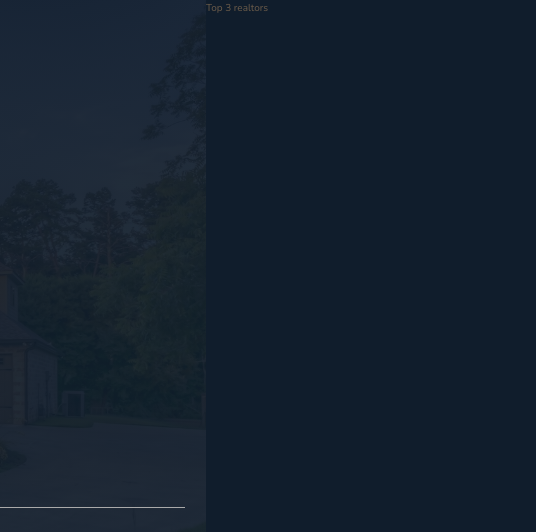
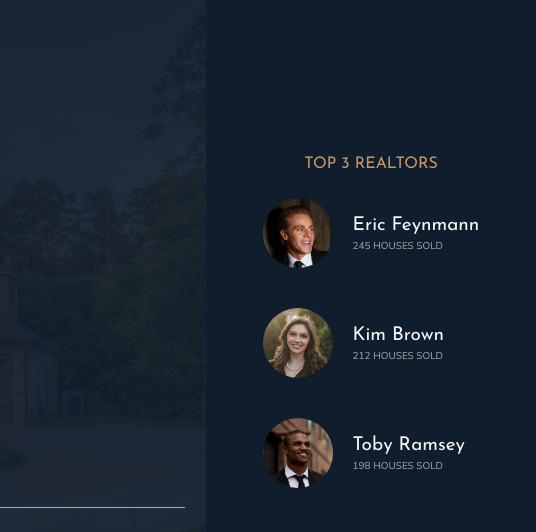
Before and after one commit to frankhaotic/realtor-grid-project, a website: page index.html in a window 1280 px wide. Shown: the top 532 px of the page, 744-1280 px from the left. Drawn offline with nearby package versions, Linux system fonts and the light colour scheme.

Commit message:
add the list of realtors to the header with css grid

```diff
--- a/index.html
+++ b/index.html
@@ -33,7 +33,28 @@
       </div>
     </header>
 
-    <div class="realtors">Top 3 realtors</div>
+    <div class="realtors">
+      <h3 class="heading-3">Top 3 Realtors</h3>
+      <div class="realtors__list">
+        <img src="img/realtor-1.jpeg" alt="Realtor 1" class="realtors__img" />
+        <div class="realtors__details">
+          <h4 class="heading-4 heading-4--light">Eric Feynmann</h4>
+          <p class="realtors__sold">245 Houses Sold</p>
+        </div>
+
+        <img src="img/realtor-2.jpeg" alt="Realtor 2" class="realtors__img" />
+        <div class="realtors__details">
+          <h4 class="heading-4 heading-4--light">Kim Brown</h4>
+          <p class="realtors__sold">212 Houses Sold</p>
+        </div>
+
+        <img src="img/realtor-3.jpeg" alt="Realtor 3" class="realtors__img" />
+        <div class="realtors__details">
+          <h4 class="heading-4 heading-4--light">Toby Ramsey</h4>
+          <p class="realtors__sold">198 Houses Sold</p>
+        </div>
+      </div>
+    </div>
 
     <section class="features">
       <div class="feature">
--- a/sass/_realtors.scss
+++ b/sass/_realtors.scss
@@ -1,4 +1,31 @@
 .realtors {
   background-color: $color-secondary;
   grid-column: col-start 7 / full-end;
+  padding: 3rem;
+
+  display: grid;
+  align-content: center;
+  justify-content: center;
+  justify-items: center;
+  grid-row-gap: 2rem;
+
+  &__list {
+    display: grid;
+    grid-template-columns: min-content max-content;
+    grid-column-gap: 2rem;
+    grid-row-gap: 5vh;
+    align-items: center;
+  }
+
+  &__img {
+    width: 7rem;
+    border-radius: 50%;
+    display: block;
+  }
+
+  &__sold {
+    text-transform: uppercase;
+    color: $color-grey-light-2;
+    margin-top: -3px;
+  }
 }
```
Also changed, not shown: css/style.css.
